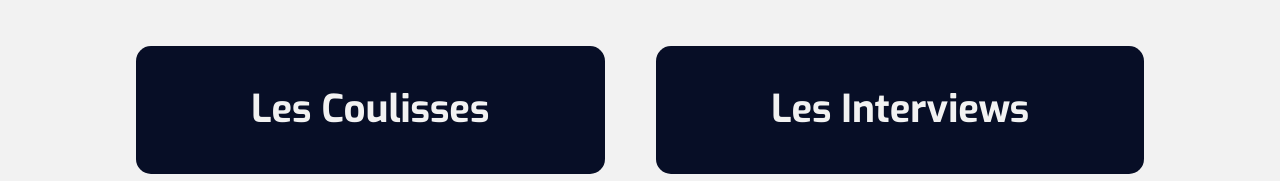
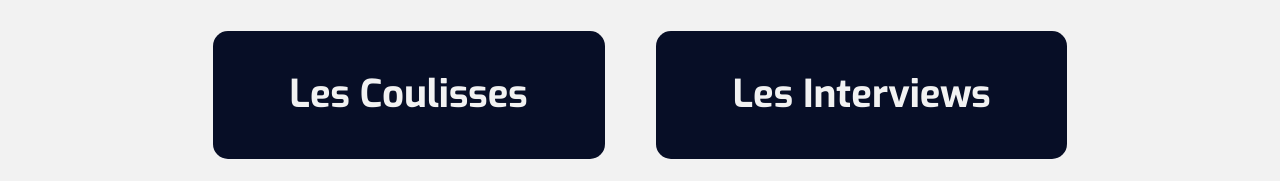
Before and after one commit to jocooper2018/tabaskho, a plain HTML site: page backstage.html in a window 1280 px wide. Shown: the part 770-951 px from the top of the page. Drawn offline with Linux system fonts and the light colour scheme; files whose address does not match are found by name.

Commit message:
Correction d'un problème aves les boutons [Les Coulisses] et [Les Interviews] de la page backstage.

```diff
--- a/backstage.html
+++ b/backstage.html
@@ -40,7 +40,7 @@
                 <a class="pheader" href="">Connexion</a>
             </div>
         </header>
-        <main>
+        <main class="backstage">
             <iframe id="backstage-iframe" src="https://www.youtube.com/embed/NLOVyy83Gfo?si=qWg2Fwz7XytJx6xB" title="Interview du réalisateur par Konbini" allow="accelerometer; autoplay; clipboard-write; encrypted-media; gyroscope; picture-in-picture; web-share" allowfullscreen></iframe>
 
             <nav>
--- a/style.css
+++ b/style.css
@@ -1283,6 +1283,15 @@ footer{
 
 /* backstage */
 
+main.backstage {
+    display: unset;
+}
+
+main.backstage nav {
+    height: unset;
+    margin-top: 4vw;
+}
+
 #sectCoulisseInterview > article > h1{
     font-family: Coolvetica, Arial, sans-serif;
     font-weight: lighter;
@@ -1301,7 +1310,7 @@ main > #sectCoulisseInterview > article{
     text-align: center;
     color: white;
     background-color: #070e26;
-    margin:0 25px;
+    margin: 0 25px;
     border-radius: 20px;
 }
 main > #sectCoulisseInterview > article > h1{
@@ -1323,17 +1332,19 @@ main > #sectCoulisseInterview > article > h1{
     color: #070e26;
 }
 
-main nav > #secondMenu > li   {
-    padding: 3% 9%;
-    background-color: #070e26;
+main nav > #secondMenu > li  {
+    padding: unset;
+    background-color: unset;
     color: hsl(0, 0%, 95%);
-    border-radius: 15px;
-    font-size: 3vw;
     margin: 0 2%;
     white-space: nowrap;
 }
 main nav > #secondMenu > li > a   {
+    border-radius: 15px;
+    font-size: 3vw;
+    background-color: #070e26;
     color: hsl(0, 0%, 95%);
+    padding: 1em 2em;
 }
 main > #sectCoulisseInterview > article > figure img{
     width : 35vw;
```
